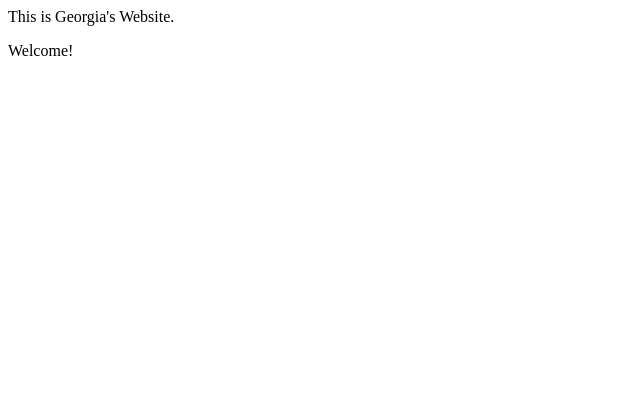
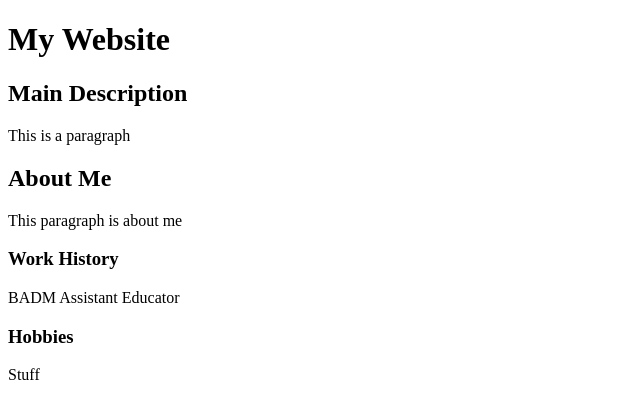
Before and after one commit to GGDoucette/GGDoucette.github.io, a plain HTML site: page index.html in a window 1280 px wide. Shown: the whole page, without its empty margins (0-640 px from the left). Drawn offline with Linux system fonts and the light colour scheme.

Commit message:
index.html

```diff
--- a/index.html
+++ b/index.html
@@ -1,12 +1,15 @@
 <!DOCTYPE html>
 <html lang="en">
-<head>This is Georgia's Website.
-    <p>Welcome!</p>
-    <meta charset="UTF-8">
-    <meta name="viewport" content="width=device-width, initial-scale=1.0">
-    <title>Document</title>
-</head>
-<body>
-
+<head>
+ <body>
+  <h1>My Website</h1>
+ <h2>Main Description</h2>
+     <p>This is a paragraph</p>
+     <h2>About Me</h2>
+     <p>This paragraph is about me</p>
+     <h3>Work History</h3>
+     <p>BADM Assistant Educator</p>
+     <h3>Hobbies</h3>
+     <p>Stuff</p>
 </body>
 </html>
```
